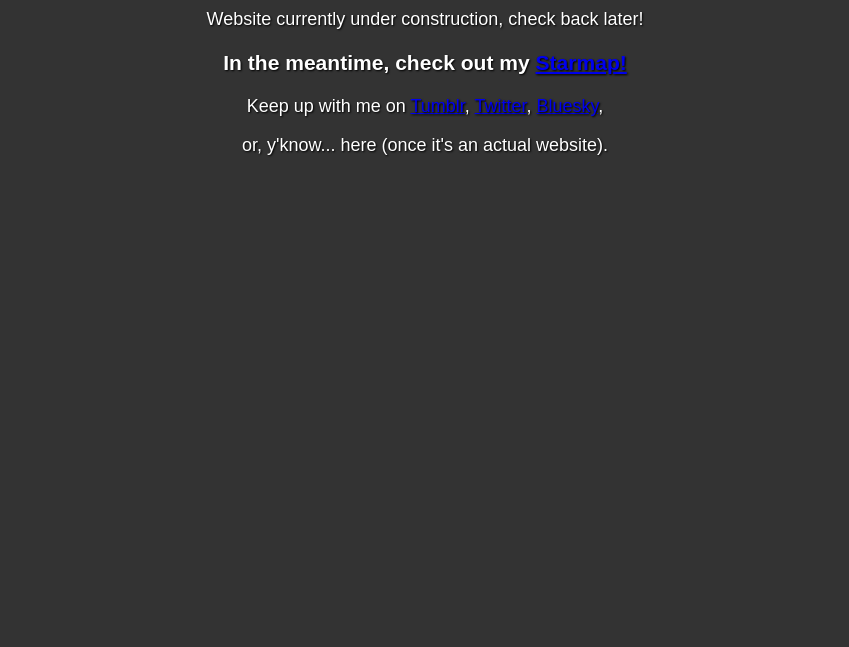
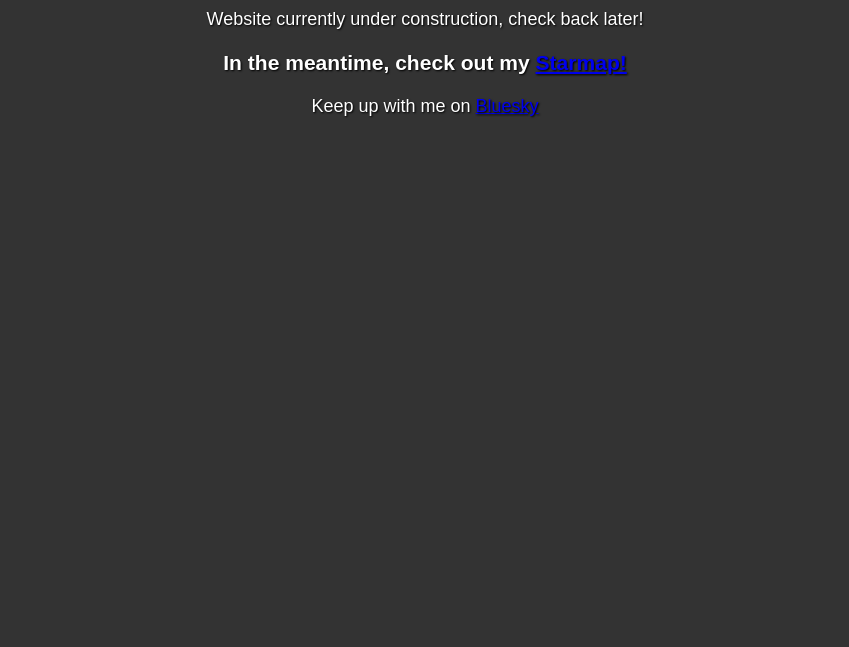
Before and after one commit to luminamystere/luminamystere.github.io, a plain HTML site: page index.html in a window 1280 px wide. Shown: the part 153-800 px from the top of the page, without its empty margins (215-1064 px from the left). Drawn offline with Linux system fonts and the light colour scheme.

Commit message:
Remove unused social media account links

```diff
--- a/index.html
+++ b/index.html
@@ -12,10 +12,7 @@
         <h1>Lumina Mystere works? I sure hope she does!</h1>
         <p>Website currently under construction, check back later!</p>
         <h3>In the meantime, check out my <a href="https://starmap.luminamystere.works">Starmap!</a></h3>
-        <p>Keep up with me on <a href="https://luminamystere.tumblr.com/">Tumblr</a>, <a
-                href="https://twitter.com/LuminaMystere">Twitter</a>, <a
-                href="https://bsky.app/profile/luminamystere.works">Bluesky</a>,</p>
-        <p> or, y'know... here (once it's an actual website).</p>
+        <p>Keep up with me on <a href="https://bsky.app/profile/luminamystere.works">Bluesky</a></p>
     </div>
 
 </body>
```
